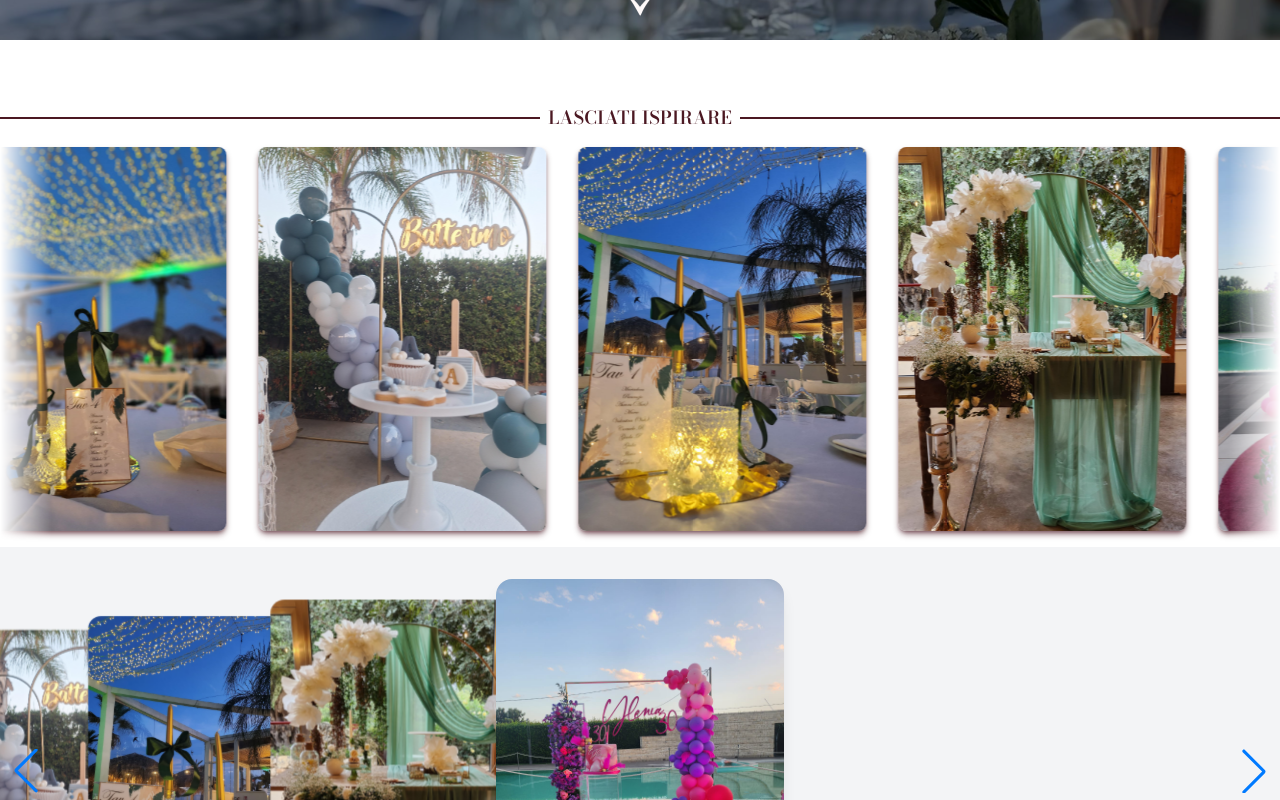
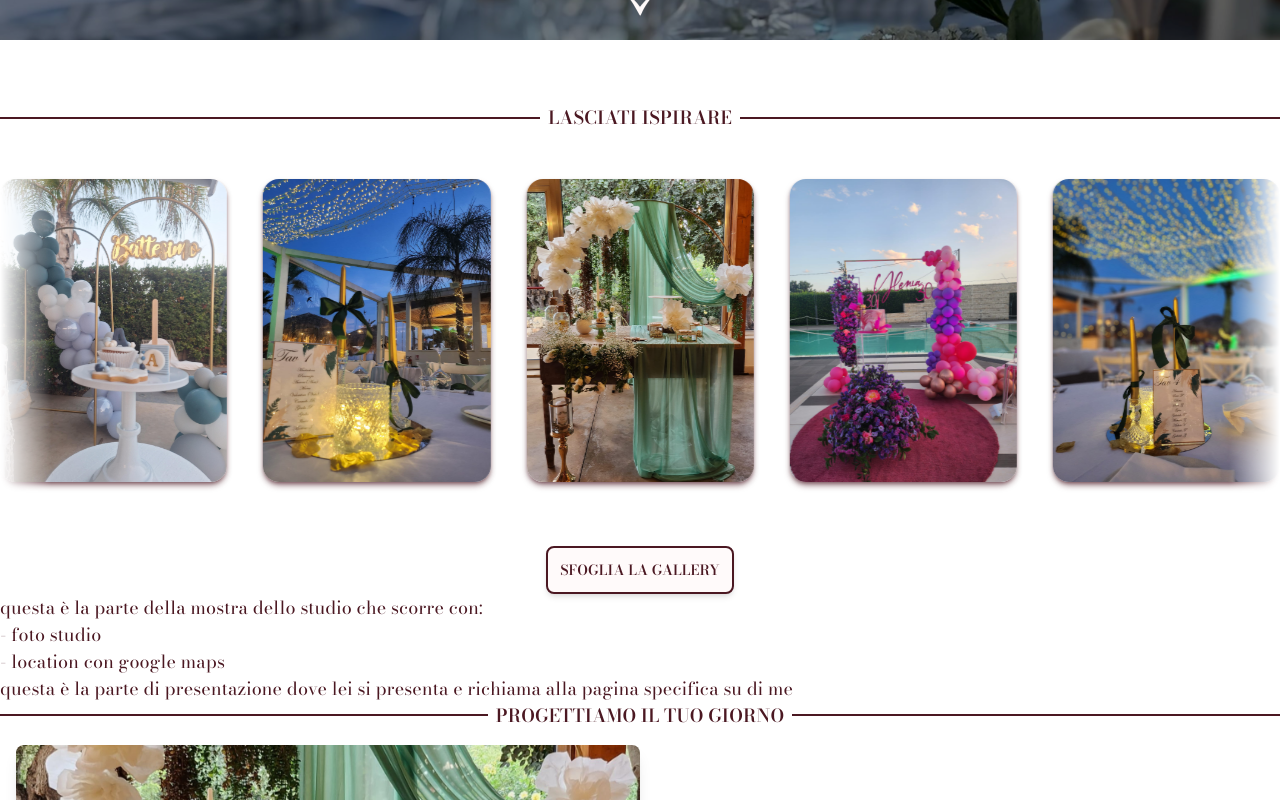
Before and after one commit to vanewedding/website, a React (Vite) app: page /it in a window 1280 px wide. Shown: the part 760-1560 px from the top of the page. Built offline with nearby package versions, Linux system fonts and the light colour scheme.

Commit message:
Fix: web gallery photo slider

```diff
--- a/src/components/visual/Slider.jsx
+++ b/src/components/visual/Slider.jsx
@@ -1,47 +1,42 @@
 import { Swiper, SwiperSlide } from "swiper/react";
-import {
-  Navigation,
-  Pagination,
-  EffectCoverflow,
-  Autoplay,
-} from "swiper/modules";
+import { EffectCoverflow, Autoplay } from "swiper/modules";
 import "swiper/css";
-import "swiper/css/navigation";
-import "swiper/css/pagination";
 import "swiper/css/effect-coverflow";
 
 export default function Slider({ photos }) {
 	return (
-    <section className="py-8 bg-gray-100 w-screen flex justify-center">
+		<section className="py-8 w-screen overflow-visible hidden lg:block">
 			<Swiper
-        modules={[Navigation, Pagination, EffectCoverflow, Autoplay]}
+				modules={[EffectCoverflow, Autoplay]}
 				effect="coverflow"
 				grabCursor={true}
-        centeredSlides={true}
+				centeredSlides={false}
 				loop={true}
-        slidesPerView={4}
-        spaceBetween={-200}
+				slidesPerView={5}
+				breakpoints={{
+					1280: { slidesPerView: 5 },
+					1024: { slidesPerView: 4 },
+				}}
+				spaceBetween={36}
 				coverflowEffect={{
 					rotate: 0,
 					stretch: 0,
-          depth: 100,
-          modifier: 2.5,
+					depth: 0,
 					slideShadows: false,
 				}}
-        pagination={{ clickable: true }}
-        navigation
 				autoplay={{
-          delay: 3000, // ogni 3 secondi
+					delay: 2000, // ogni 2 secondi
 					disableOnInteraction: false, // continua anche se l'utente interagisce
 				}}
-        className="w-full max-w-7xl"
+				speed={2000} // velocità della transizione
+				className="w-full mask-x-from-96% "
 			>
 				{photos.map((photo, idx) => (
-          <SwiperSlide key={idx} className=" ">
+					<SwiperSlide key={idx}>
 						<img
 							src={photo.src}
 							alt={photo.alt}
-              className="w-72 m-auto object-cover rounded-2xl shadow-lg"
+							className="my-4 object-cover rounded-2xl shadow-md shadow-bordeaux/60"
 						/>
 					</SwiperSlide>
 				))}
--- a/src/data/home.js
+++ b/src/data/home.js
@@ -24,11 +24,11 @@ export const gallery = {
 		{ src: gallery3, alt: "Gallery photo 3" },
 		{ src: gallery4, alt: "Gallery photo 4" },
 		{ src: gallery5, alt: "Gallery photo 5" },
-    // { src: gallery1, alt: "Gallery photo 1" },
-    // { src: gallery2, alt: "Gallery photo 2" },
-    // { src: gallery3, alt: "Gallery photo 3" },
-    // { src: gallery4, alt: "Gallery photo 4" },
-    // { src: gallery5, alt: "Gallery photo 5" },
+		{ src: gallery1, alt: "Gallery photo 1" },
+		{ src: gallery2, alt: "Gallery photo 2" },
+		{ src: gallery3, alt: "Gallery photo 3" },
+		{ src: gallery4, alt: "Gallery photo 4" },
+		{ src: gallery5, alt: "Gallery photo 5" },
 	],
 	buttonData: {
 		it: "SFOGLIA LA GALLERY",
--- a/src/sections/GallerySection.jsx
+++ b/src/sections/GallerySection.jsx
@@ -12,7 +12,6 @@ export default function GallerySection({ it }) {
 				colorBg="bg-bordeaux"
 				colorText="text-bordeaux"
 			></Title>
-      <PhotoSlider photos={gallery.photos} />
 
 			<Slider photos={gallery.photos} />
 
```
Also changed, not shown: 1 other file (tests, documents, lock files or other folders). Lines whose indentation alone changed are shown as unchanged.
